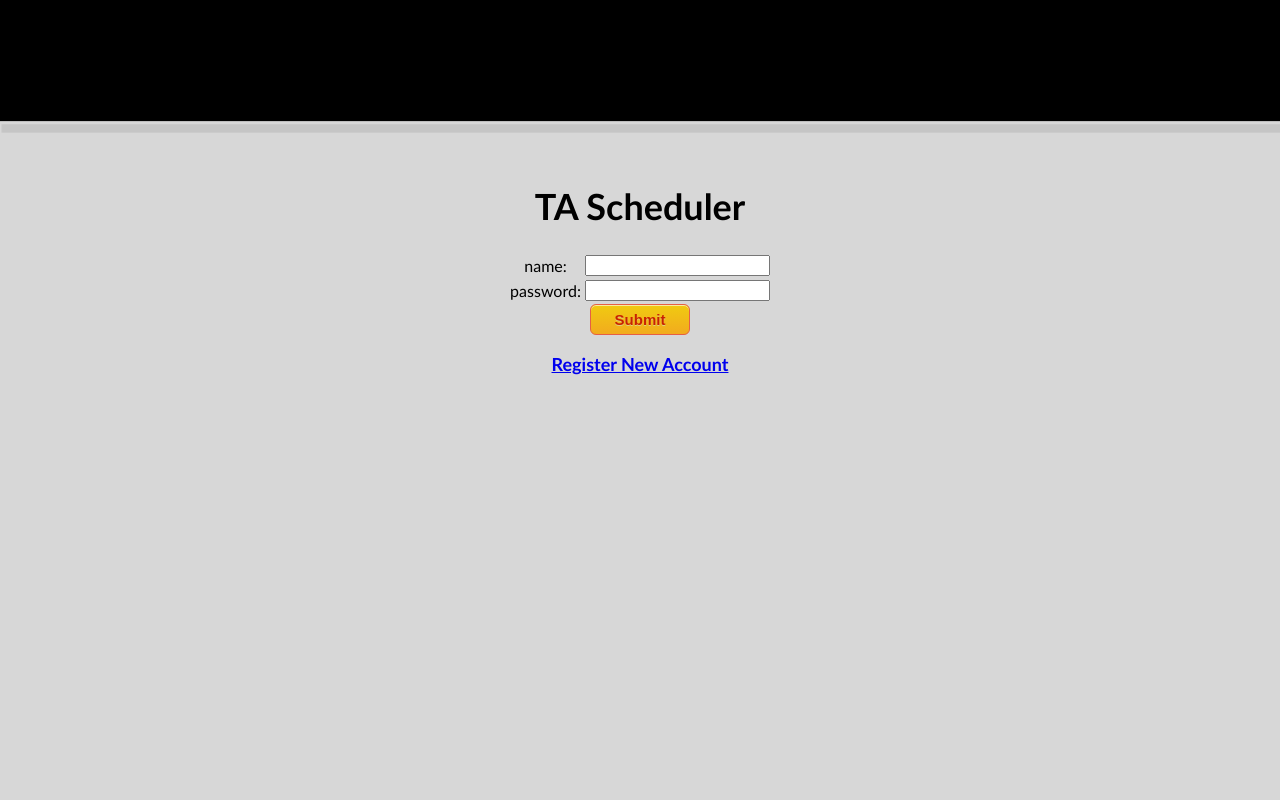
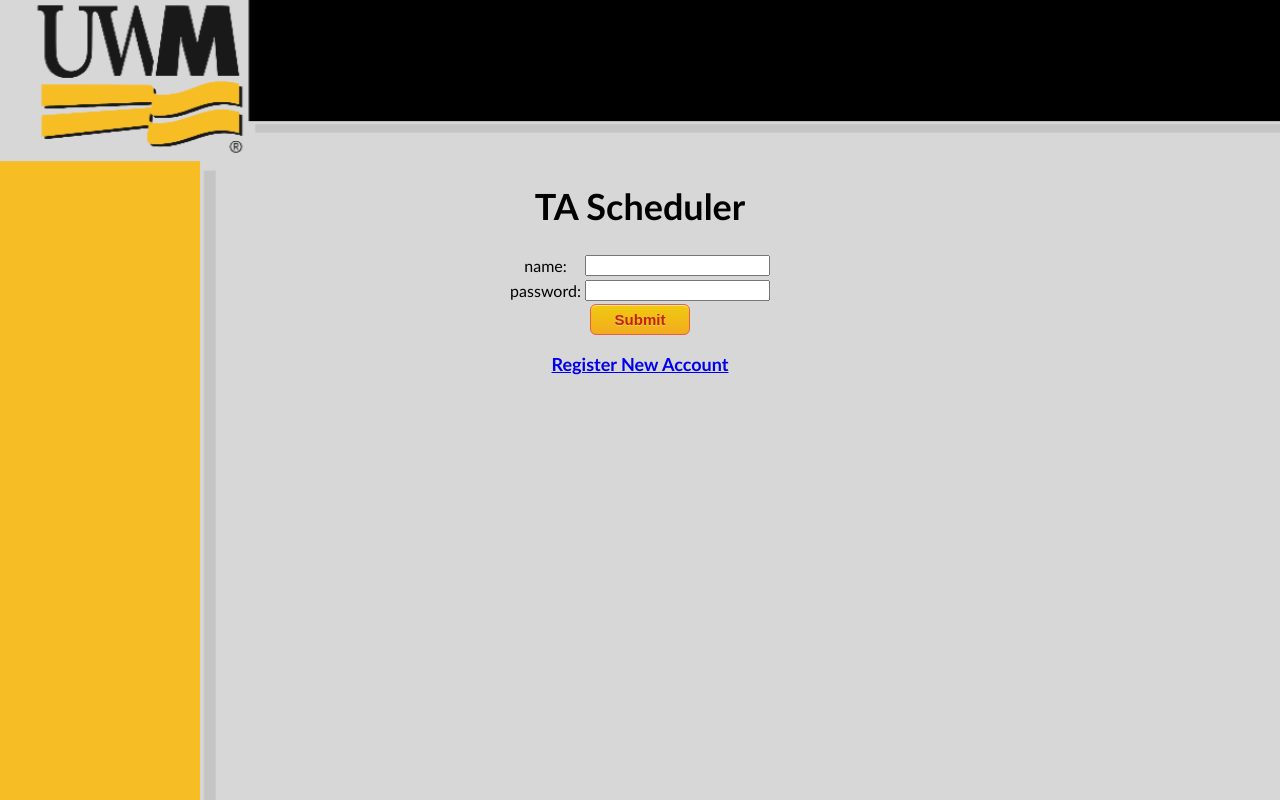
Before and after one commit to schm2455/seProject, a Django app: page / in a window 1280 px wide. Run offline with Django 3.2, Linux system fonts and the light colour scheme.

Commit message:
trying to fix header

```diff
--- a/TAApp/static/css/style.css
+++ b/TAApp/static/css/style.css
@@ -46,6 +46,7 @@
   background-position: center;
   background-repeat: no-repeat;
   background-size: cover;
+	background-position: initial;
 }
 
 .Header {
```
